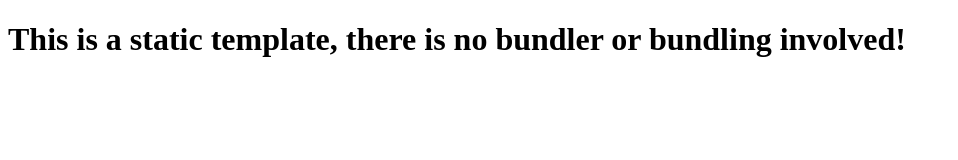
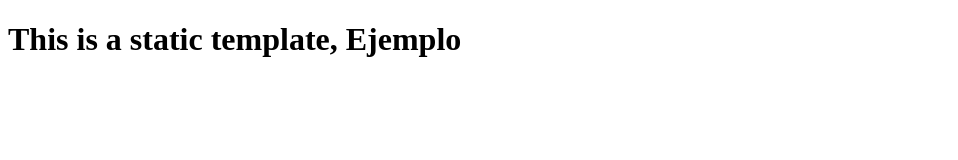
Before and after one commit to joseluisjacobo/Sanbox, a website: page index.html in a window 1280 px wide. Shown: the whole page, without its empty margins (0-958 px from the left). Drawn offline with Linux system fonts and the light colour scheme.

Commit message:
Update index.html

```diff
--- a/index.html
+++ b/index.html
@@ -7,6 +7,6 @@
     <title>Static Template</title>
   </head>
   <body>
-    <h1>This is a static template, there is no bundler or bundling involved!</h1>
+    <h1>This is a static template, Ejemplo</h1>
   </body>
 </html>
```
